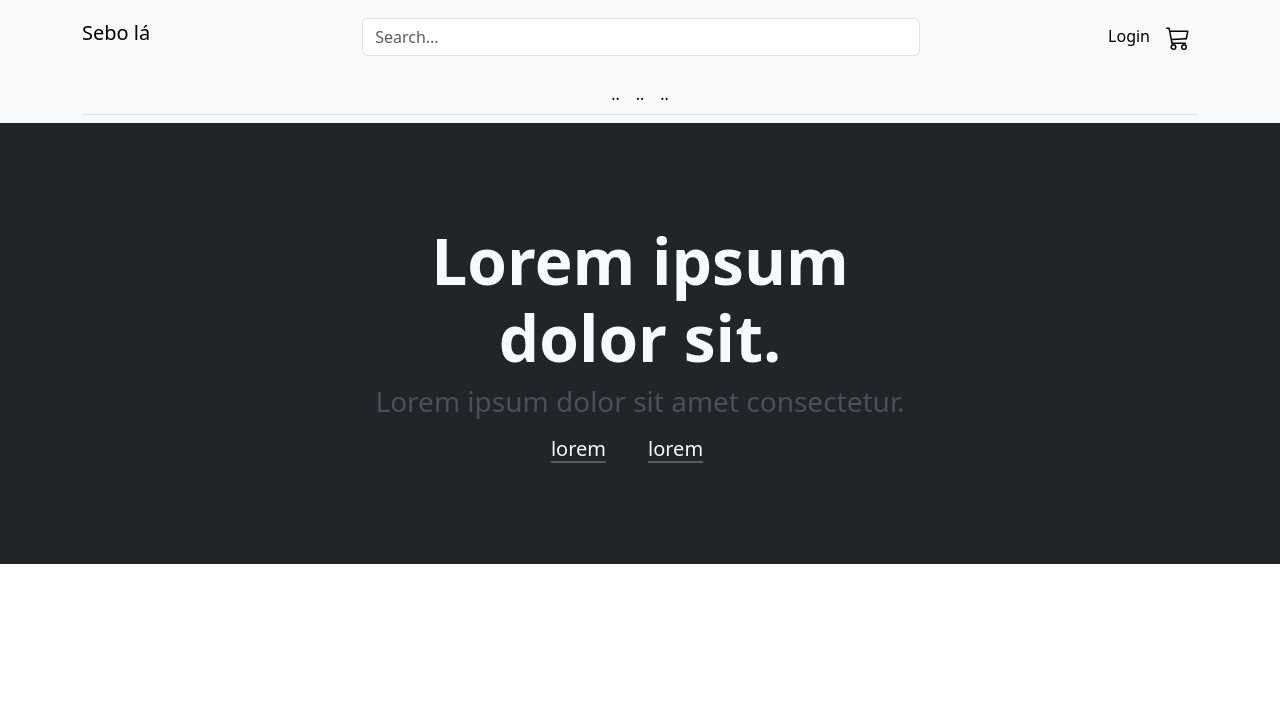
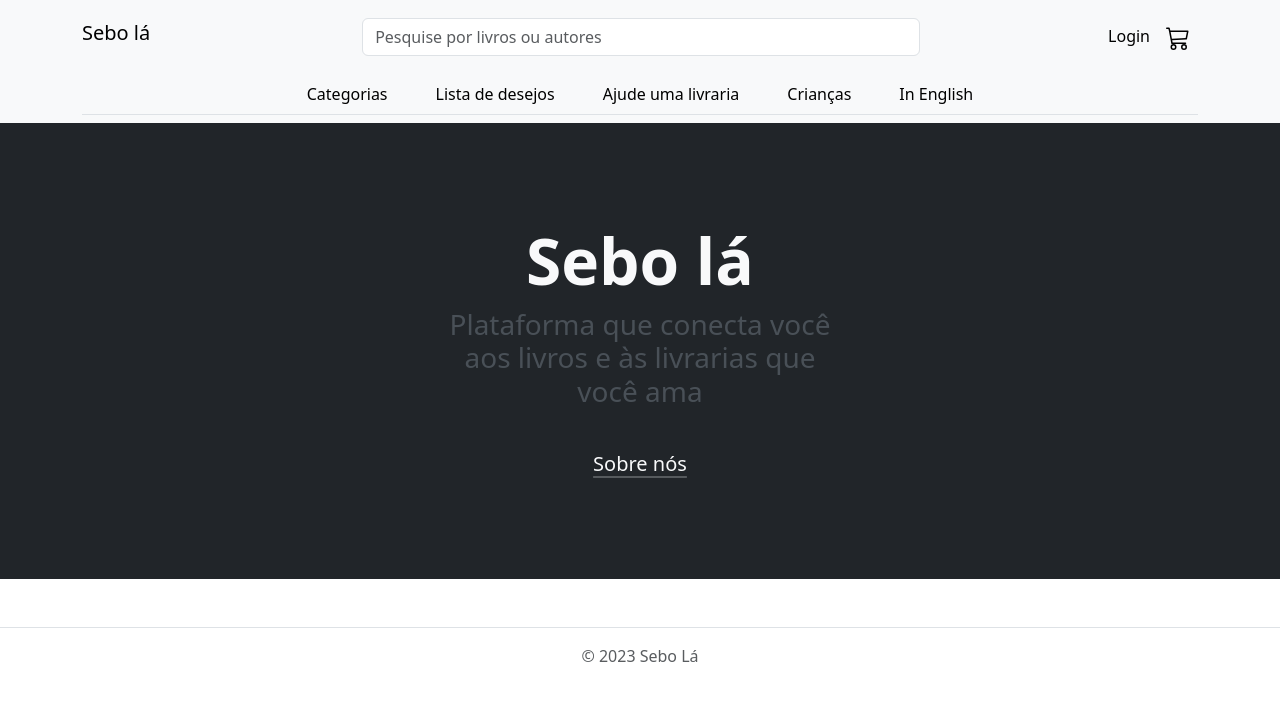
Before and after one commit to kaelscott/livraria, a PHP site: page /home.php in a window 1280 px wide. Shown: the top 701 px of the page. Run offline with PHP 8.4, Linux system fonts and the light colour scheme; data that the repository does not hold is empty; some libraries are stand-ins or nearby versions.

Commit message:
add some fixes

```diff
--- a/sebola/php/books_sql_insert.php
+++ b/sebola/php/books_sql_insert.php
@@ -4,7 +4,7 @@ include ("./views/includes/connection.php");
 
 $apiKey = 'AIzaSyA30Tkewx10hPtRo_owpvVr3kLZOu0EGmI';
 // %20 - espaço
-$searchTerm = 'senhordosaneis';
+$searchTerm = 'diariodeumbanana';
 $url = "https://www.googleapis.com/books/v1/volumes?q={$searchTerm}&key={$apiKey}";
 
 // $authorName = 'nietzsche';
--- a/sebola/php/views/home.php
+++ b/sebola/php/views/home.php
@@ -5,23 +5,16 @@ include("./includes/header.php");
 ?>
 
 
-<div class="position-relative overflow-hidden p-3 p-md-1 mb-5 text-center bg-dark">
-    <div class="col-md-6 p-lg-5 mx-auto my-5 text-light" >
-      <h1 class="display-3 fw-bold">Lorem ipsum dolor sit.</h1>
-      <h3 class="fw-normal mb-3 text-light-emphasis">Lorem ipsum dolor sit amet consectetur.</h3>
-      <div class="d-flex gap-3 justify-content-center lead fw-normal text-white">
-        <a class="icon-link link-light link-underline-opacity-25 link-underline-opacity-75-hover" href="#">
-          lorem
-          <svg class="bi"><use xlink:href="#chevron-right"></use></svg>
-        </a>
-        <a class="icon-link link-light link-underline-opacity-25 link-underline-opacity-75-hover" href="#">
-          lorem
-          <svg class="bi"><use xlink:href="#chevron-right"></use></svg>
+<div class="position-relative overflow-hidden p-2 p-lg-5 p-md-1 mb-5 text-center bg-dark">
+    <div class="col-md-4 p-lg-1 mx-auto my-5 text-light" >
+      <h1 class="display-3 fw-bold">Sebo lá</h1>
+      <h3 class="fw-normal mb-3 text-light-emphasis">Plataforma que conecta você aos livros e às livrarias que você ama</h3>
+      <div class="justify-content-center lead fw-normal text-white">
+        <a class="icon-link link-light link-underline-opacity-25 link-underline-opacity-75-hover pt-4" href="#">
+          Sobre nós
         </a>
       </div>
     </div>
-    <div class="product-device shadow-sm d-none d-md-block"></div>
-    <div class="product-device product-device-2 shadow-sm d-none d-md-block"></div>
 </div>
 
 
@@ -37,7 +30,7 @@ function exibirLivrosPorCategoria($conn, $categoria) {
       <div class="container text-center mb-5">
           <h2 style="text-align: left;"><?php echo $row['categoria']; ?></h2>
           <div style="display: flex; align-items: center;">
-              <button class="btn" id="scrollLeft">
+              <button class="btn d-md-flex d-sm-none" id="scrollLeft">
                 <svg xmlns="http://www.w3.org/2000/svg" width="36" height="36" fill="currentColor" class="bi bi-arrow-left-circle-fill" viewBox="0 0 16 16">
                   <path d="M8 0a8 8 0 1 0 0 16A8 8 0 0 0 8 0zm3.5 7.5a.5.5 0 0 1 0 1H5.707l2.147 2.146a.5.5 0 0 1-.708.708l-3-3a.5.5 0 0 1 0-.708l3-3a.5.5 0 1 1 .708.708L5.707 7.5H11.5z"/>
                 </svg>
@@ -60,7 +53,7 @@ function exibirLivrosPorCategoria($conn, $categoria) {
                     }
                   ?>
               </div>
-              <button class="btn" id="scrollRight">
+              <button class="btn d-md-flex  d-sm-none" id="scrollRight">
                 <svg xmlns="http://www.w3.org/2000/svg" width="36" height="36" fill="currentColor" class="bi bi-arrow-right-circle-fill" viewBox="0 0 16 16">
                   <path d="M8 0a8 8 0 1 1 0 16A8 8 0 0 1 8 0zM4.5 7.5a.5.5 0 0 0 0 1h5.793l-2.147 2.146a.5.5 0 0 0 .708.708l3-3a.5.5 0 0 0 0-.708l-3-3a.5.5 0 1 0-.708.708L10.293 7.5H4.5z"/>
                 </svg>
--- a/sebola/php/views/includes/footer.php
+++ b/sebola/php/views/includes/footer.php
@@ -1,4 +1,6 @@
-
+<footer class="d-flex flex-wrap align-items-center justify-content-center py-3 my-4 border-top" style="width: 100%;">
+    <span class="mb-3 mb-md-0 text-body-secondary mx-auto">© 2023 Sebo Lá</span>
+</footer>
 
 
 </body>
--- a/sebola/php/views/includes/header.php
+++ b/sebola/php/views/includes/header.php
@@ -17,7 +17,7 @@
             <form   class="w-50 mx-auto d-none d-sm-block" role="search"
                     action="./search.php"
                     method="GET">
-                <input type="search" name="termoPesquisa" class="form-control " placeholder="Search..." aria-label="Search">
+                <input type="search" name="termoPesquisa" class="form-control " placeholder="Pesquise por livros ou autores" aria-label="Search">
             </form>
             <ul class="nav">
             <?php
@@ -38,7 +38,7 @@
                             } ?>
                                 <li><a class="dropdown-item" href="#">Favoritos</a></li>
                                 <li><hr class="dropdown-divider"></li>
-                                <li><a class="dropdown-item" href="../logout_php.php">Sign out</a></li>
+                                <li><a class="dropdown-item" href="../logout_php.php">Sair</a></li>
                             </ul>
                         </li>
                 <?php } else {
@@ -72,9 +72,11 @@
             </form>
             <div class="collapse navbar-collapse justify-content-center border-bottom" id="nav">
                 <ul class="navbar-nav">
-                    <li class="nav-item"><a href="#" class="nav-link link-body-emphasis px-2 active" aria-current="page">..</a></li>
-                    <li class="nav-item"><a href="#" class="nav-link link-body-emphasis px-2">..</a></li>
-                    <li class="nav-item"><a href="#" class="nav-link link-body-emphasis px-2">..</a></li>
+                    <li class="nav-item"><a href="#" class="nav-link link-body-emphasis px-4"> Categorias </a></li>
+                    <li class="nav-item"><a href="#" class="nav-link link-body-emphasis px-4"> Lista de desejos </a></li>
+                    <li class="nav-item"><a href="#" class="nav-link link-body-emphasis px-4"> Ajude uma livraria </a></li>
+                    <li class="nav-item"><a href="#" class="nav-link link-body-emphasis px-4"> Crianças </a></li>
+                    <li class="nav-item"><a href="#" class="nav-link link-body-emphasis px-4"> In English </a></li>
                 </ul>
             </div>
         </div>
```
Also changed, not shown: sebola/php/views/book.php (+25 -16 lines), sebola/php/views/register.php (line endings or trailing spaces), sebola/php/views/search.php (line endings or trailing spaces).
